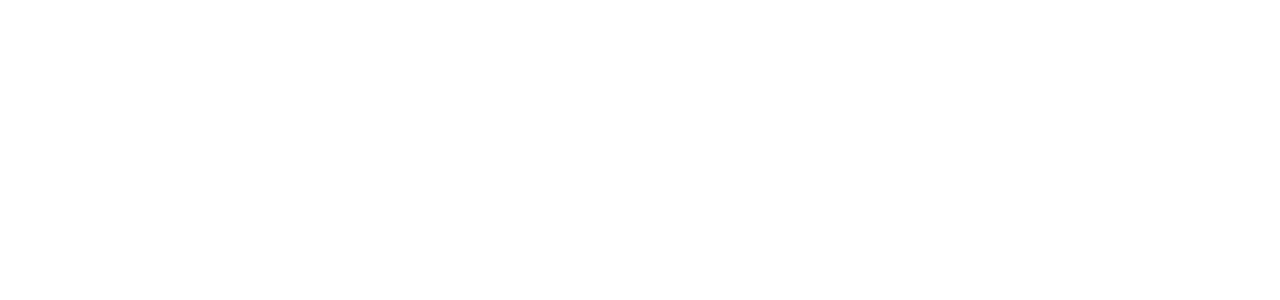
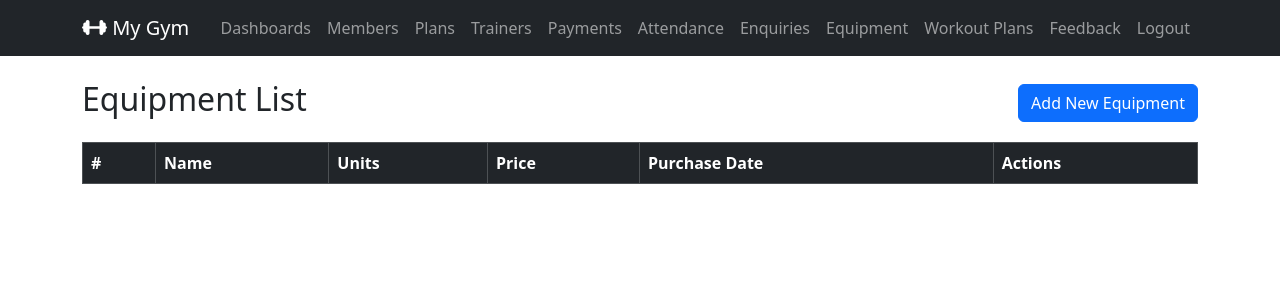
Before and after one commit to aaryan07thakur/GYM_Management_System_Django, a Django app: page /admin_equipment/ in a window 1280 px wide. Before the commit the part shown is empty. Shown: the top 300 px of the page. Run offline with Django 5.2, Linux system fonts and the light colour scheme; a user stored in the database is signed in; tables that the repository leaves empty hold one stand-in row (values such as "Sample post"); lists and menus that the app fills with data are empty; some libraries are stand-ins or nearby versions.

Commit message:
created admin_equipment_list page

```diff
--- a/gymapp/templates/admin_equipment_list.html
+++ b/gymapp/templates/admin_equipment_list.html
@@ -0,0 +1,55 @@
+{% extends "base.html" %}
+{% load static %}
+
+
+
+{% block content %}
+
+<div class="d-flex justify-content-between align-items-center mb-3 ">
+    <h2> Equipment List </h2>
+
+    <a href="{% url 'admin_equipment_add' %}" class="btn btn-primary"> Add New Equipment </a>
+</div>
+
+    <table class="table table-bordered table-striped ">
+
+        <thead class="table-dark">
+            <tr>
+                <th>#</th>
+                <th>Name</th>
+                <th>Units</th>
+                <th>Price</th>
+                <th>Purchase Date </th>
+                <th>Actions</th>
+            </tr>
+
+        </thead>
+        <tbody>
+            {% for equipment in equipments %}
+            <tr>
+                <td>{{ forloop.counter }}</td>  <!-- counts 1,2,3,4....-->
+                <td> {{equipment.name }} </td>
+                <td> {{equipment.units }} </td>
+                <td> {{equipment.price}} </td>
+                <td> {{equipment.purchase_date}} </td>
+                {% comment %} <td>
+                    <div class="button-group">
+                        <a href="{% url 'admin_equipment_edit' equipment.id %}" class="btn btn-sm btn-warning" > Edit </a>
+                        <!-- delete button ko Features by form because it is more secure -->
+                        <form method="post" action="{% url 'admin_equipment_delete' equipment.id %}" class="inline-form" >
+                            {% csrf_token %}
+                            <input type="hidden" name="equipment_id" value="{{equipment_id }}">
+                            <button type="submit" class="btn btn-sm btn-danger "
+                            onclick = "return confirm('Are you sure you want to delete this plan ? ')">Delete </button>
+
+                        </form>
+                    </div>
+                </td> {% endcomment %}
+            </tr>
+            {% endfor %}
+        </tbody>
+
+    </table>
+
+
+{% endblock %}
--- a/templates/base.html
+++ b/templates/base.html
@@ -52,7 +52,7 @@
                 </li>
 
                 <li class="nav-item">
-                    <a class="nav-link " aria-current="page" href="{% url 'homadmin_equipment_liste' %}">Equipment</a>
+                    <a class="nav-link " aria-current="page" href="{% url 'admin_equipment_list' %}">Equipment</a>
                 </li>
 
                 <li class="nav-item">
```
